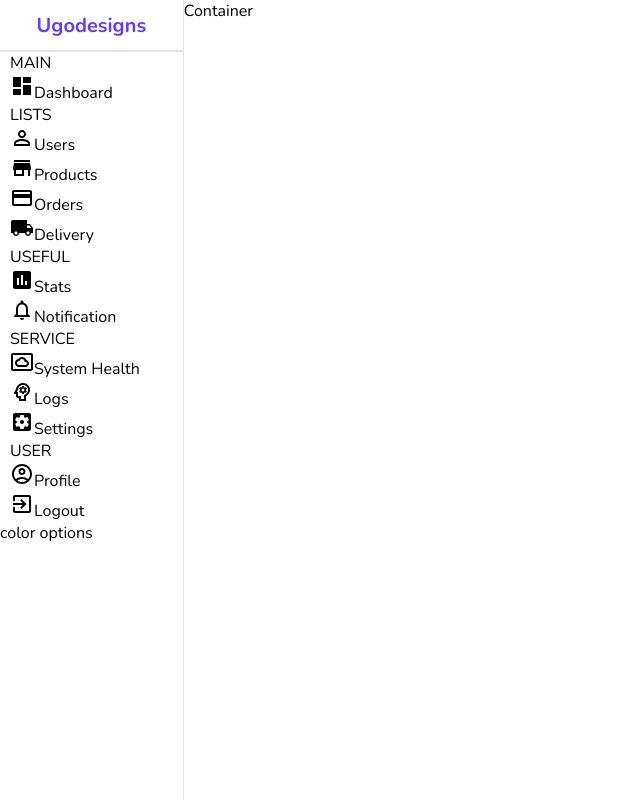
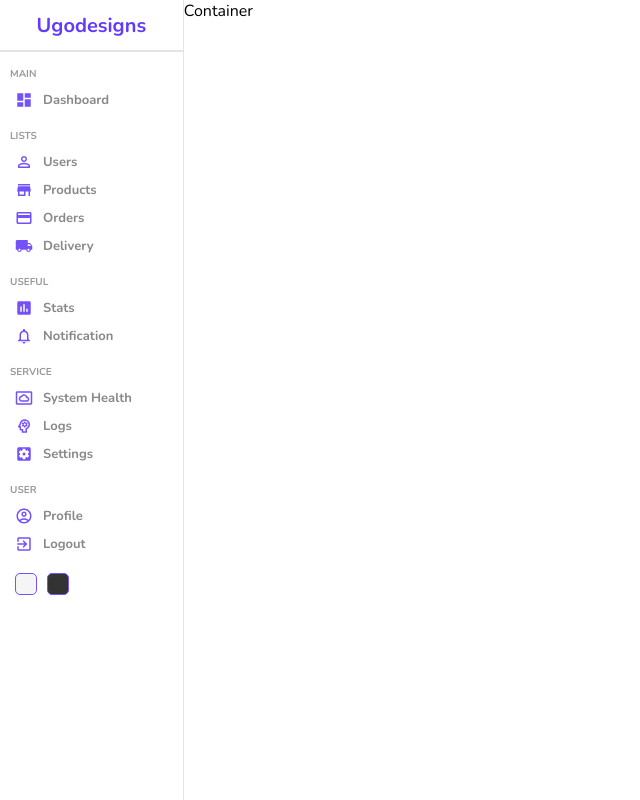
Before and after one commit to nwaamadioha/ReactAdminDashboard, a React (Vite) app: page / in a window 1280 px wide. Shown: the whole page, without its empty margins (0-640 px from the left). Built offline with nearby package versions, Linux system fonts and the light colour scheme.

Commit message:
Arrange elements and style the Sidebar component

```diff
--- a/src/components/sidebar/Sidebar.jsx
+++ b/src/components/sidebar/Sidebar.jsx
@@ -76,7 +76,10 @@
                     </li>
                 </ul>
             </div>
-            <div className="bottom">color options</div>
+            <div className="bottom">
+                <div className="colorOption"></div>
+                <div className="colorOption"></div>
+            </div>
         </div>
     )
 }
--- a/src/components/sidebar/sidebar.scss
+++ b/src/components/sidebar/sidebar.scss
@@ -29,6 +29,59 @@
             list-style: none;
             margin: 0;
             padding: 0;
+
+            .title {
+                font-size: 10px;
+                font-weight: bold;
+                color: #999;
+                margin-top: 15px;
+                margin-bottom: 5px;
+            }
+
+            li {
+                display: flex;
+                align-items: center;
+                padding: 5px;
+                cursor: pointer;
+
+                &:hover {
+                    background-color: #ece8ff;
+                }
+
+                .icon {
+                    font-size: 18px;
+                    color: #7451f8;
+                }
+
+                span {
+                    font-size: 13px;
+                    font-weight: bold;
+                    color: #888;
+                    margin-left: 10px;
+                }
+            }
+        }
+    }
+
+    .bottom {
+        display: flex;
+        align-items: center;
+        margin: 10px;
+
+        .colorOption {
+            width: 20px;
+            height: 20px;
+            border-radius: 5px;
+            border: 1px solid #7451f8;
+            cursor: pointer;
+            margin: 5px;
+
+            &:nth-child(1) {
+                background-color: whitesmoke;
+            }
+            &:nth-child(2) {
+                background-color: #333;
+            }
         }
     }
 }
```
Also changed, not shown: 1 other file (tests, documents, lock files or other folders).
